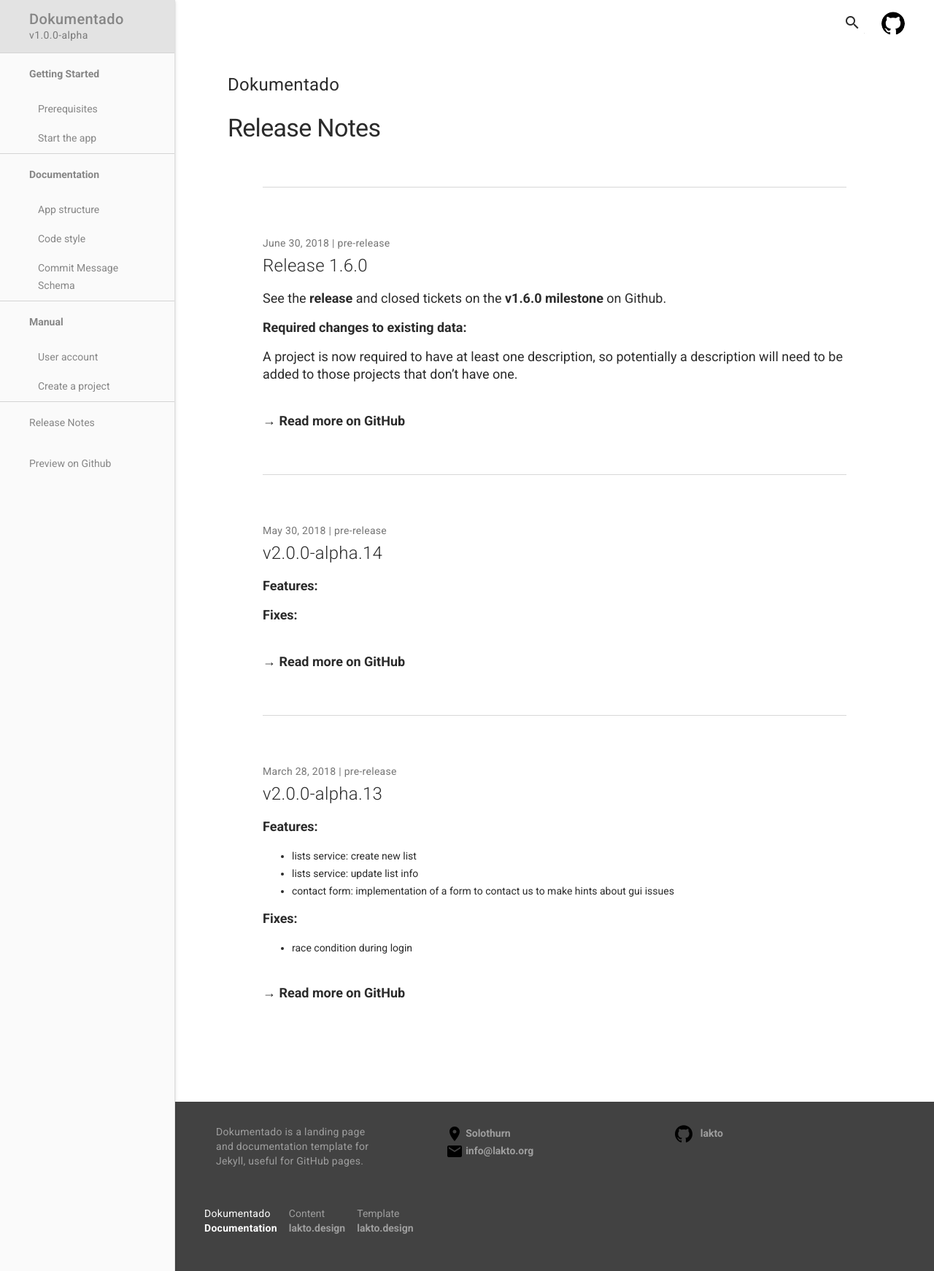
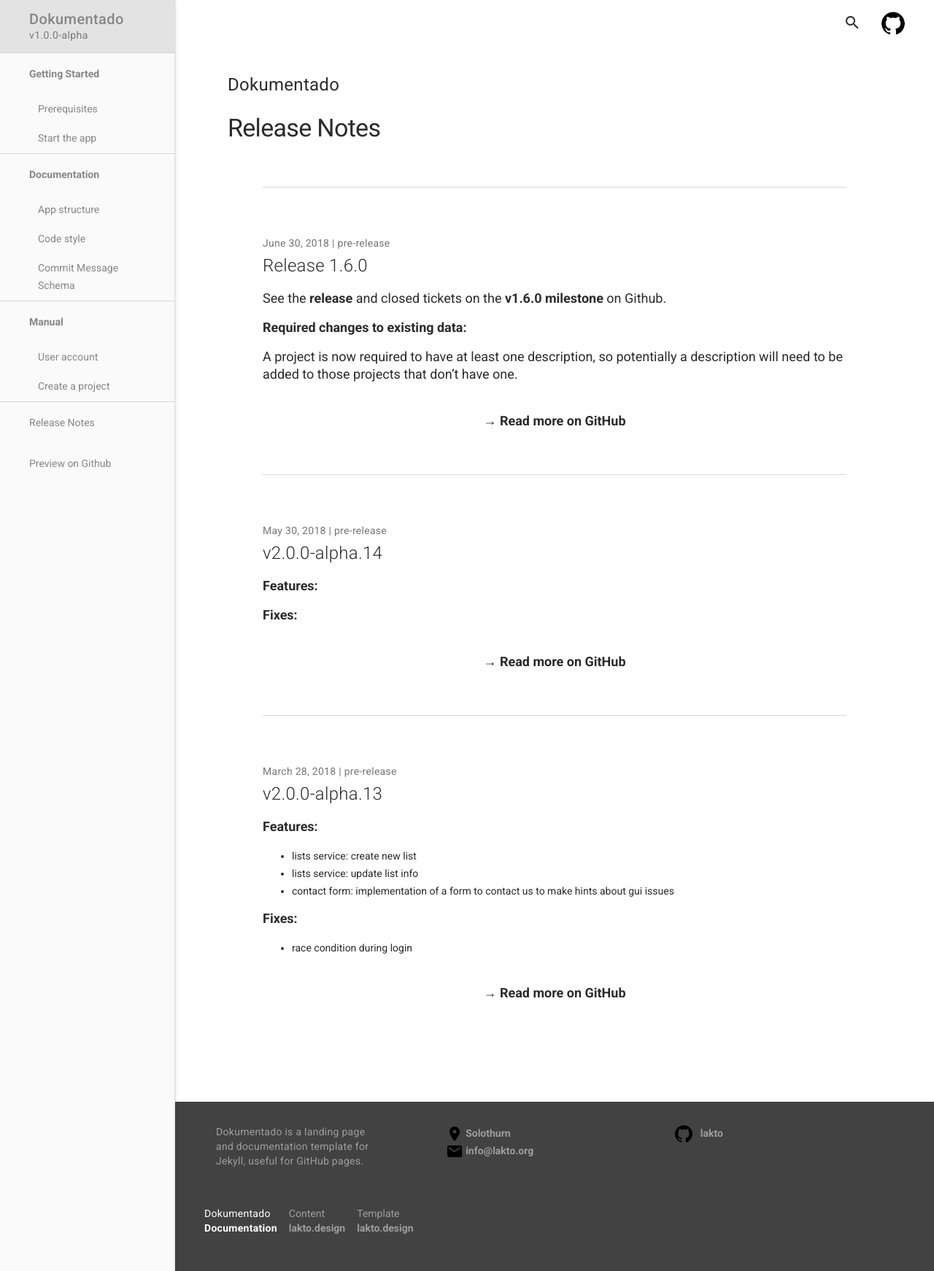
Before and after one commit to lakto/dokumentado, a Jekyll site: the page built from releasenotes.html, in a window 1280 px wide. Shown: the whole page at 73% size. Built offline with Jekyll 4.4.1, drawn with Linux system fonts in a browser that asks for light colours.

Commit message:
style: fix style issues in header and typography

```diff
--- a/_includes/feature.html
+++ b/_includes/feature.html
@@ -4,8 +4,8 @@
             <i class="material-icons">{{ feature.icon }}</i>
         </button>
     </div>
-    <div class="mdl-card__title">
-        <h4 class="mdl-card__title-text">{{ feature.title }}</h4>
+    <div class="mdl-card__title mdl-typography--text-center center">
+        <h4 class="mdl-typography--display-1 mdl-typography--font-light">{{ feature.title }}</h4>
     </div>
     <div class="mdl-card__supporting-text">
         <div class="feature-content">
--- a/_includes/header.html
+++ b/_includes/header.html
@@ -1,7 +1,9 @@
-<header class="mdl-layout__header mdl-layout__header--transparent">
+<div class="mdl-layout__header mdl-layout__header--transparent">
     <!-- Top row, always visible -->
     <div class="mdl-layout__header-row">
         <!-- Title -->
+
+        <!--
         {% unless page.layout != 'default' %}
         <a href="{{ site.baseurl }}/" class="title">
             {% if site.logo %}
@@ -13,7 +15,10 @@
             {% endif %}
         </a>
         {% endunless %}
+        -->
+
         <div class="mdl-layout-spacer"></div>
+
         <div class="mdl-textfield mdl-js-textfield mdl-textfield--expandable
                   mdl-textfield--floating-label mdl-textfield--align-right">
             <label class="mdl-button mdl-js-button mdl-button--icon"
@@ -27,7 +32,9 @@
                 </form>
             </div>
         </div>
-        <div class="github-icon">
+
+
+        <div class="github-icon desktop-only">
             <a class="mdl-button mdl-js-button mdl-button--icon" href="{{ site.git.url }}" target="_blank">
                 <svg aria-labelledby="simpleicons-github-icon" role="img" viewBox="0 0 24 24"
                      xmlns="http://www.w3.org/2000/svg">
@@ -47,4 +54,4 @@
         <!-- {!--% include navigation.html %--} --
     </div>
     -->
-</header>
+</div>
--- a/_sass/_elements.scss
+++ b/_sass/_elements.scss
@@ -18,7 +18,7 @@
 
 // footer
 footer {
-  height: 224px;
+  //height: 224px;
 }
 
 
--- a/_sass/_normalize.scss
+++ b/_sass/_normalize.scss
@@ -59,10 +59,15 @@ address {
 @media screen and (max-width: 1024px) {
   .mdl-layout__header {
     display: flex !important;
+    background-color: rgba(#fff, .1);
   }
 }
 
 @media screen and (max-width: 800px) {
+  .desktop-only {
+    display: none;
+  }
+
   section:first-child {
     padding-top: 0;
   }
@@ -103,11 +108,18 @@ address {
 }
 
 .rounded {
-  border-radius: 18px;
+  border-radius: 100px;
 }
 
 .outlined {
   border: 1px solid $dark;
+  padding: 6px 16px;
+  margin: 0 12px;
+}
+
+.center {
+  text-align: center;
+  display: block !important;
 }
 
 .parent-item {
```
Also changed, not shown: index.html (+4 -4 lines).
